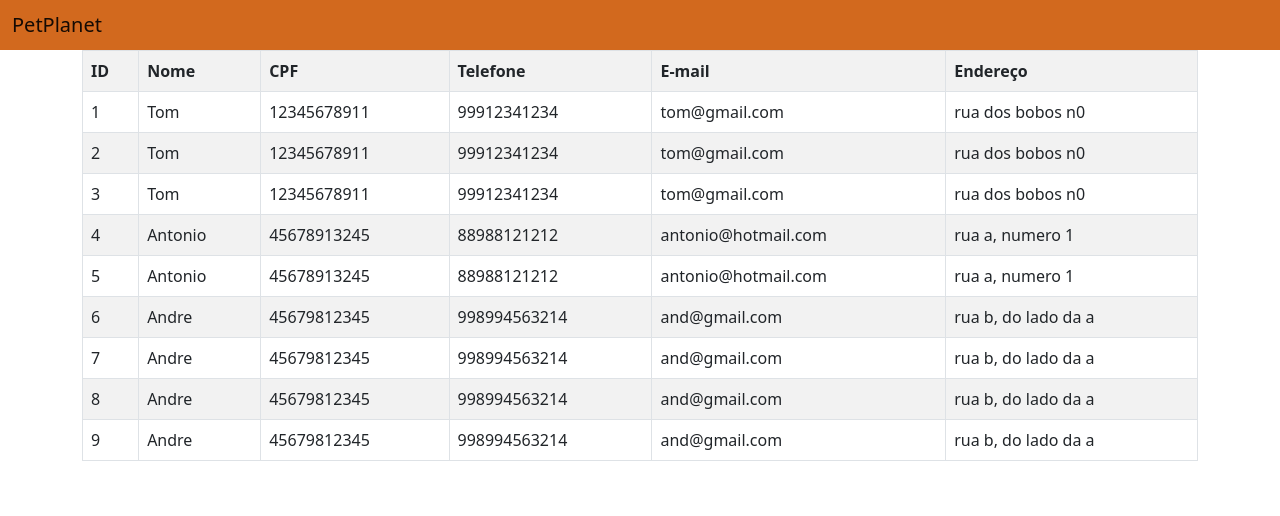
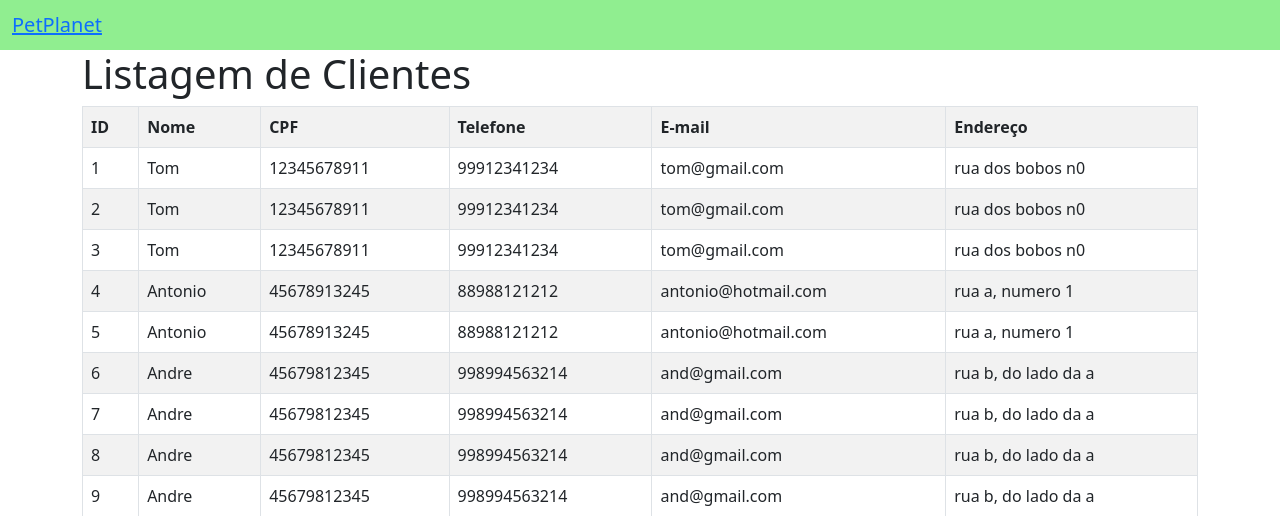
Before and after one commit to antoniovini47/PetPlanet, a Django app: template projetoPetPlanet/appPetPlanet/templates/cliente/listarClientes.html in a window 1280 px wide. Shown: the top 516 px of the page. Run offline with Django 5.2, Linux system fonts and the light colour scheme; the template is opened without the code that fills it: values that come from a table or form of the project are taken from there, others are empty; data comes from the database, SQL or seed files in the repository; both versions use the stored data as it was after the commit.

Commit message:
Padronizado NavBar em todas as Páginas com paginaBase.html

```diff
--- a/projetoPetPlanet/appPetPlanet/templates/cliente/listarClientes.html
+++ b/projetoPetPlanet/appPetPlanet/templates/cliente/listarClientes.html
@@ -1,22 +1,7 @@
-<!doctype html>
-<html lang="pt">
-  <head>
-    <!-- Required meta tags -->
-    <meta charset="utf-8">
-    <meta name="viewport" content="width=device-width, initial-scale=1">
-
-    <!-- Bootstrap CSS -->
-    <link href="https://cdn.jsdelivr.net/npm/bootstrap@5.0.2/dist/css/bootstrap.min.css" rel="stylesheet" integrity="sha384-EVSTQN3/azprG1Anm3QDgpJLIm9Nao0Yz1ztcQTwFspd3yD65VohhpuuCOmLASjC" crossorigin="anonymous">
-
-    <title>Cadastrar Cliente</title>
-  </head>
-  <body>
-    <nav style="background-color: chocolate;" class="navbar navbar-light">
-        <div class="container-fluid">
-          <span class="navbar-brand mb-0 h1">PetPlanet</span>
-        </div>
-      </nav>
-      <div class="container">
+{% extends 'cliente/paginaBase.html' %}
+{% block conteudo %}
+<div class="container">
+  <h1>Listagem de Clientes</h1>
     <table class="table table-bordered table-striped">
         <tr>
             <th>ID</th>
@@ -38,5 +23,4 @@
         {% endfor %}
     </table>
 </div>
-</body>
-  </html>
+{% endblock %}
--- /dev/null
+++ b/projetoPetPlanet/appPetPlanet/templates/cliente/paginaBase.html
@@ -0,0 +1,32 @@
+<!doctype html>
+<html lang="pt">
+  <head>
+    <!-- Required meta tags -->
+    <meta charset="utf-8">
+    <meta name="viewport" content="width=device-width, initial-scale=1">
+
+    <!-- Bootstrap CSS -->
+    <link href="https://cdn.jsdelivr.net/npm/bootstrap@5.0.2/dist/css/bootstrap.min.css" rel="stylesheet" integrity="sha384-EVSTQN3/azprG1Anm3QDgpJLIm9Nao0Yz1ztcQTwFspd3yD65VohhpuuCOmLASjC" crossorigin="anonymous">
+
+    <title>PetPlanet</title>
+  </head>
+  <body>
+    <nav style="background-color: lightgreen;" class="navbar navbar-light">
+        <div class="container-fluid">
+            <span class="navbar-brand mb-0 h1"><a href="{% url 'cadastrarCliente' %}">PetPlanet</a></span>
+        </div>
+    </nav>
+
+      {% block conteudo %}
+      {% endblock %}
+
+    <!-- Optional JavaScript; choose one of the two! -->
+    <!-- Option 1: Bootstrap Bundle with Popper -->
+    <script src="https://cdn.jsdelivr.net/npm/bootstrap@5.0.2/dist/js/bootstrap.bundle.min.js" integrity="sha384-MrcW6ZMFYlzcLA8Nl+NtUVF0sA7MsXsP1UyJoMp4YLEuNSfAP+JcXn/tWtIaxVXM" crossorigin="anonymous"></script>
+    <!-- Option 2: Separate Popper and Bootstrap JS -->
+    <!--
+    <script src="https://cdn.jsdelivr.net/npm/@popperjs/core@2.9.2/dist/umd/popper.min.js" integrity="sha384-IQsoLXl5PILFhosVNubq5LC7Qb9DXgDA9i+tQ8Zj3iwWAwPtgFTxbJ8NT4GN1R8p" crossorigin="anonymous"></script>
+    <script src="https://cdn.jsdelivr.net/npm/bootstrap@5.0.2/dist/js/bootstrap.min.js" integrity="sha384-cVKIPhGWiC2Al4u+LWgxfKTRIcfu0JTxR+EQDz/bgldoEyl4H0zUF0QKbrJ0EcQF" crossorigin="anonymous"></script>
+    -->
+  </body>
+</html>
```
Also changed, not shown: projetoPetPlanet/appPetPlanet/templates/cliente/cadastrarCliente.html (+3 -32 lines), projetoPetPlanet/db.sqlite3.
